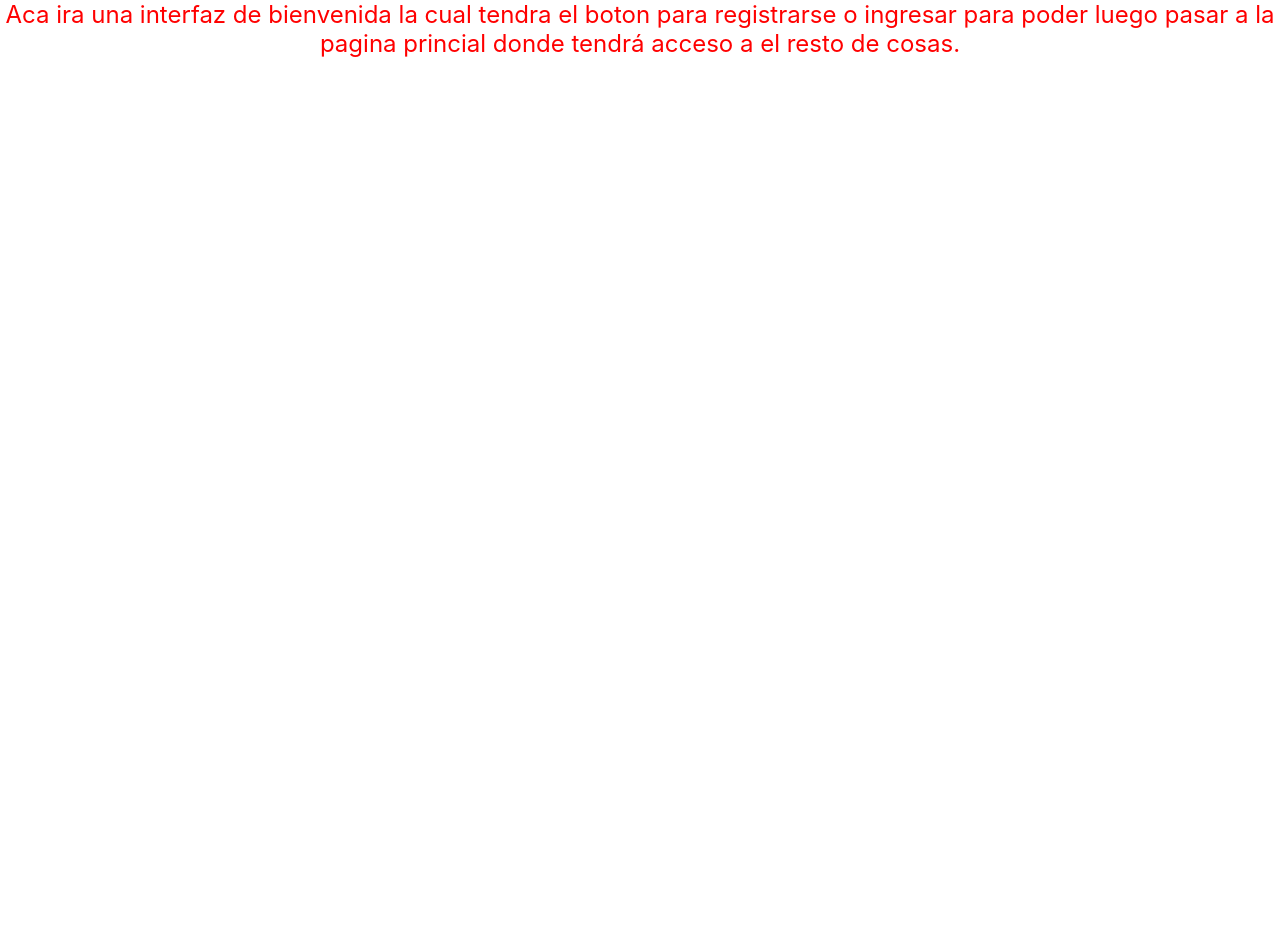
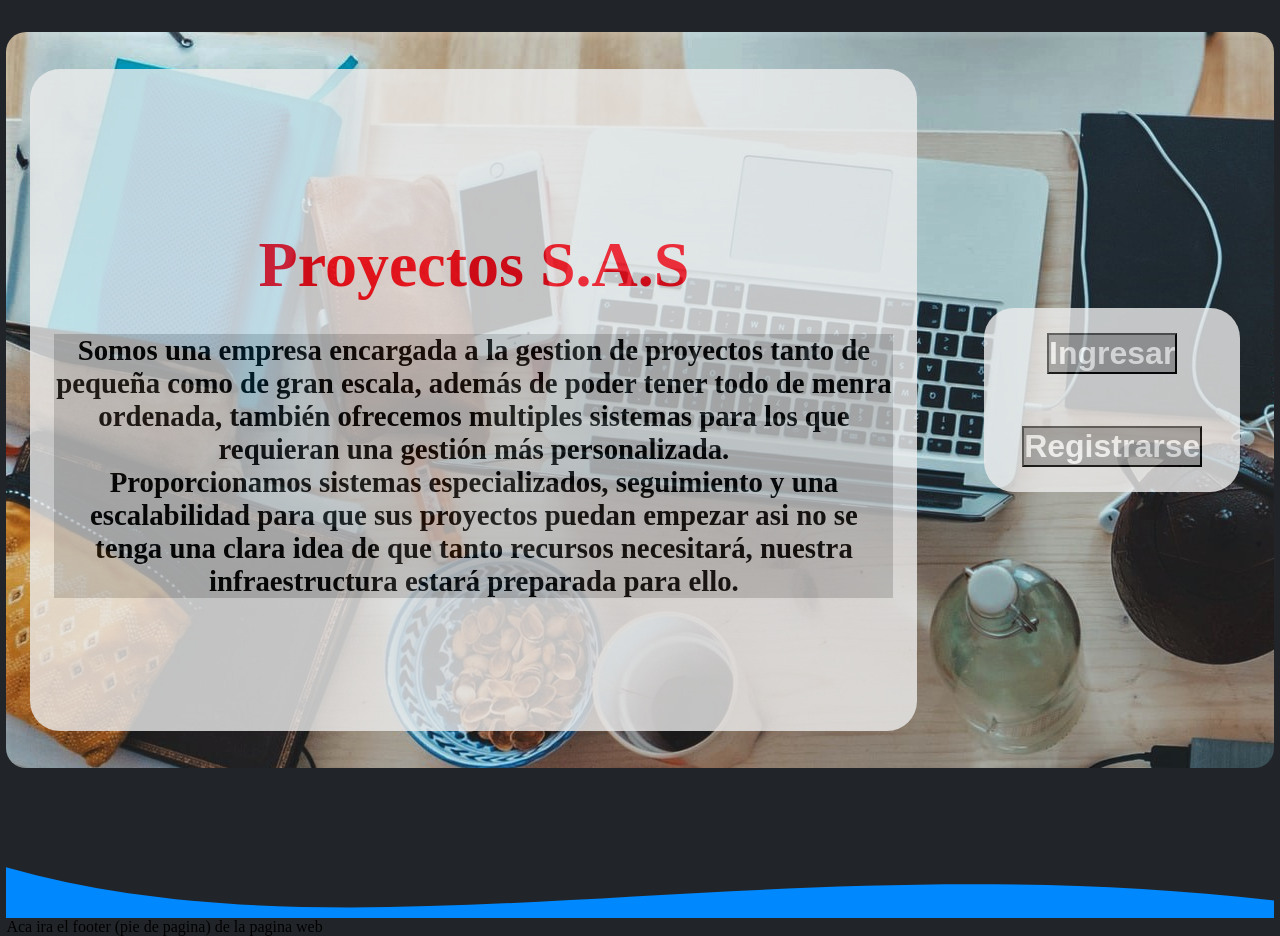
Before and after one commit to madro0/develop-of-world-Public, a React (Create React App) app: page / in a window 1280 px wide. Before the commit the page ends 800 px from the top, so only its background shows below. Built offline with nearby package versions, Linux system fonts and the light colour scheme.

Commit message:
diseño basico de la pagina de inicio

```diff
--- a/public/index.html
+++ b/public/index.html
@@ -24,7 +24,7 @@
       work correctly both with client-side routing and a non-root public URL.
       Learn how to configure a non-root public URL by running `npm run build`.
     -->
-    <title>React App</title>
+    <title>Proyects S.A.S</title>
   </head>
   <body>
     <noscript>You need to enable JavaScript to run this app.</noscript>
--- a/src/App.jsx
+++ b/src/App.jsx
@@ -1,4 +1,4 @@
-import { render } from "react-dom";
+// import { render } from "react-dom";
 import {
   BrowserRouter as Router,
   Routes,
--- a/src/components/Footer.jsx
+++ b/src/components/Footer.jsx
@@ -1,4 +1,5 @@
-import React from 'react'
+import React from 'react';
+import '../styles/footer.css';
 
 const Footer = () => {
     return (
--- a/src/pages/Public.jsx
+++ b/src/pages/Public.jsx
@@ -1,9 +1,37 @@
 import React from 'react';
+import fondoPublic from '../images/public-01.jpg';
+import Footer from '../components/Footer';
 import '../styles/public.css';
 const Public = () => {
     return (
         <div className="public">
-            Aca ira una interfaz de bienvenida la cual tendra el boton para registrarse o ingresar para poder luego pasar a la pagina princial donde tendrá acceso a el resto de cosas.
+            <div className="public__main">
+                <div className="public__card1">
+                    <div className="public__card1--tittle">
+                        <h1>Proyectos S.A.S</h1>
+                    </div>
+                    <div className="public__card1--text">
+                        <p>
+                            Somos una empresa encargada a la gestion de proyectos tanto de pequeña como de gran escala, además de poder tener todo de menra ordenada, también ofrecemos multiples sistemas para los que requieran una gestión más personalizada.
+                        </p>
+                        <p>
+                            Proporcionamos sistemas especializados, seguimiento y una escalabilidad para que sus proyectos puedan empezar asi no se tenga una clara idea de que tanto recursos necesitará, nuestra infraestructura estará preparada para ello.
+                        </p>
+                    </div>
+                </div>
+                <div className="public__card2">
+                    <div className="public__car2--div">
+                        <button>Ingresar</button>
+                        <button>Registrarse</button>
+                    </div>
+                </div>
+            </div>
+            <div style={{height: "150px", overflow: "hidden"}}>
+                <svg viewBox="0 0 500 150" preserveAspectRatio="none" style={{height: "100%", width: "100vw"}}>
+                    <path d="M-89.72,-7.30 C67.72,266.02 255.08,58.80   499.44,133.80 L497.75,174.25 L-14.10,173.27 Z" style={{stroke: "none", fill: "#08f"}}></path>
+                </svg>
+            </div>
+            <Footer />
         </div>
     )
 }
--- a/src/styles/public.css
+++ b/src/styles/public.css
@@ -1,5 +1,84 @@
+html{
+    background-color: #212529;
+}
 .public{
+    height: 92vh;
+    width: 99vw;
+    /* border: 5px solid red; */
+    margin-top: 0;
+    margin-left: 0;
+    margin-bottom: 0;
+    margin-right: 0;
+    margin: auto;
+    margin-top: 2rem;
+    font-family: 'Times New Roman', Times, serif;
+}
+
+.public__main{
+    height: 100%;
+    width: 100%;
+    background-image: url(/src/images/public-01.jpg);
+    object-fit: cover;
+    background-repeat: no-repeat;
+    border-radius: 20px;
+    display: flex;
+}
+
+.public__card1, .public__card2{
+    background-color: #EDEDED;
+    opacity: 0.80;
+    /* border: 2px solid red; */
+    border-radius: 30px;
+}
+
+.public__card1{
+    height: 90%;
+    width: 70%;
+    margin-top: 0;
+    margin-bottom: 0;
+    margin: auto;
+    margin-left: 1.5rem;
     text-align: center;
-    color: red;
-    font-size: 1.5rem;
+
 }
+
+.public__card1--tittle{
+    color: #F90716;
+    font-size: 2rem;
+    font-weight: 900;
+    margin-top: 18%;
+    margin-bottom: 2rem;
+}
+
+.public__card1--text{
+    font-size: 1.8rem;
+    font-weight: 800;
+    margin: 0 1.5rem;
+    background-color: #C4C4C4;
+}
+
+.public__card2{
+    width: 16rem;
+    margin-top: 0;
+    margin-left: 0;
+    margin-bottom: 0;
+    margin-right: 0;
+    margin: auto;
+    text-align: center;
+    background-color: #EDEDED;
+}
+
+.public__car2--div button{
+    color: #ffff;
+    margin: 10%;
+    font-size: 2rem;
+    font-weight: 700;
+    background-color: #A8A8A8;
+    display: inline-block;
+
+}
+
+
+.public__ola{
+    background-color: #EDEDED;
+}
```
Also changed, not shown: src/images/public-01.jpg (added), 1 other file (tests, documents, lock files or other folders).
